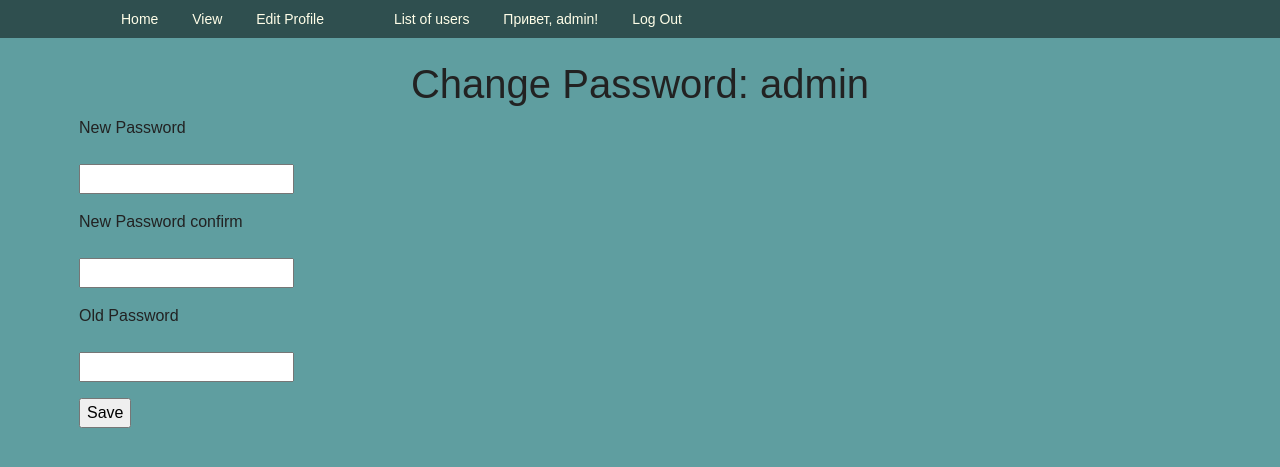
After one commit to emirnur/homework-49, a Django app: page /accounts/profile/1/change-password/ in a window 1280 px wide. The commit adds this page. Shown: the top 467 px of the page. Run offline with Django 3.2, Linux system fonts and the light colour scheme; a user stored in the database is signed in; data comes from the database, SQL or seed files in the repository; some libraries are stand-ins or nearby versions.

Commit message:
add function for enter to user account, list of user accounts

```diff
--- a/source/accounts/forms.py
+++ b/source/accounts/forms.py
@@ -34,3 +34,46 @@ class SignUpForm(forms.Form):
         if password_1 != password_2:
             raise ValidationError('Passwords do not match.', code='passwords_do_not_match')
         return self.cleaned_data
+
+
+class UserChangeForm(forms.ModelForm):
+    class Meta:
+        model = User
+        fields = ['first_name', 'last_name', 'email']
+
+
+class UserChangePasswordForm(forms.ModelForm):
+    password = forms.CharField(max_length=100, required=True, label='New Password',
+                               widget=forms.PasswordInput)
+    password_confirm = forms.CharField(max_length=100, required=True, label='New Password confirm',
+                                       widget=forms.PasswordInput)
+    old_password = forms.CharField(max_length=100, required=True, label='Old Password',
+                                   widget=forms.PasswordInput)
+
+    def clean_old_password(self):
+        old_password = self.cleaned_data.get('old_password')
+        user = self.instance
+        if not user.check_password(old_password):
+            raise ValidationError('Invalid password.', code='invalid_password')
+        return old_password
+
+    def clean(self):
+        super().clean()
+        password_1 = self.cleaned_data.get('password')
+        password_2 = self.cleaned_data.get('password_confirm')
+        print(password_1, password_2)
+        if password_1 != password_2:
+            raise ValidationError('Passwords do not match.', code='passwords_do_not_match')
+        print(self.cleaned_data)
+        return self.cleaned_data
+
+    def save(self, commit=True):
+        user = self.instance
+        user.set_password(self.cleaned_data.get('password'))
+        if commit:
+            user.save()
+        return user
+
+    class Meta:
+        model = User
+        fields = ['password', 'password_confirm', 'old_password']
--- /dev/null
+++ b/source/accounts/templates/user_change_password.html
@@ -0,0 +1,14 @@
+{% extends 'base.html' %}
+{% block title %}{{ user_obj.username }}{% endblock %}
+{% block menu %}
+    {% if user_obj == request.user %}
+        <li><a href="{% url 'accounts:user_detail' user_obj.pk %}">View</a></li>
+        <li><a href="{% url 'accounts:user_update' user_obj.pk %}">Edit Profile</a></li>
+    {% endif %}
+{% endblock %}
+{% block content %}
+    <h1>Change Password: {{ user_obj.username }}</h1>
+    <form action="{% url 'accounts:user_change_password' user_obj.pk %}" method="post">
+        {% include 'partial/form.html' with button_text="Save" %}
+    </form>
+{% endblock %}
--- a/source/accounts/urls.py
+++ b/source/accounts/urls.py
@@ -1,11 +1,16 @@
 from django.urls import path
-from accounts.views import login_view, logout_view, register_view, user_activate_view
+from accounts.views import login_view, logout_view, register_view, user_activate_view, UserDetailView, UserChangeView, \
+    UserChangePasswordView, ListUserView
 
 urlpatterns = [
     path('login/', login_view, name='login'),
     path('logout/', logout_view, name='logout'),
     path('register/', register_view, name='register'),
-    path('activate/<token>/', user_activate_view, name='user_activate')
+    path('activate/<token>/', user_activate_view, name='user_activate'),
+    path('profile/<pk>/', UserDetailView.as_view(), name='user_detail'),
+    path('profile/<pk>/edit/', UserChangeView.as_view(), name='user_update'),
+    path('profile/<pk>/change-password/', UserChangePasswordView.as_view(), name='user_change_password'),
+    path('users/list/', ListUserView.as_view(), name='user_list'),
 ]
 
 app_name = 'accounts'
--- a/source/accounts/views.py
+++ b/source/accounts/views.py
@@ -1,9 +1,12 @@
 from django.contrib.auth import authenticate, login, logout
+from django.contrib.auth.mixins import UserPassesTestMixin
 from django.contrib.auth.models import User
+from django.http import HttpResponseRedirect
 from django.shortcuts import render, redirect, get_object_or_404
 from django.urls import reverse
+from django.views.generic import DetailView, UpdateView, ListView
 
-from accounts.forms import SignUpForm
+from accounts.forms import SignUpForm, UserChangeForm, UserChangePasswordForm
 from accounts.models import Token
 from main.settings import HOST_NAME
 
@@ -70,3 +73,46 @@ def user_activate_view(request, token):
     user.save()
     login(request, user)
     return redirect('webapp:index')
+
+
+class UserDetailView(DetailView):
+    model = User
+    template_name = 'user_detail.html'
+    context_object_name = 'user_obj'
+
+
+class UserChangeView(UserPassesTestMixin, UpdateView):
+    model = User
+    template_name = 'user_update.html'
+    context_object_name = 'user_obj'
+    form_class = UserChangeForm
+
+    def test_func(self):
+        return self.get_object() == self.request.user
+
+    def get_success_url(self):
+        return reverse('accounts:user_detail', kwargs={'pk': self.object.pk})
+
+
+class UserChangePasswordView(UserPassesTestMixin, UpdateView):
+    model = User
+    template_name = 'user_change_password.html'
+    form_class = UserChangePasswordForm
+    context_object_name = 'user_obj'
+
+    def test_func(self):
+        return self.get_object() == self.request.user
+
+    # def form_valid(self, form):
+    #     user = form.save()
+    #     login(self.request, user)
+    #     return HttpResponseRedirect(self.get_success_url())
+
+    def get_success_url(self):
+        return reverse('accounts:login')
+
+
+class ListUserView(ListView):
+    template_name = 'user_list.html'
+    context_object_name = 'user_objs'
+    model = User
--- a/source/webapp/static/css/style.css
+++ b/source/webapp/static/css/style.css
@@ -1,16 +1,16 @@
-form label {
-    width: 80px;
-    display: inline-block;
+body {
+    background: cadetblue;
+    color: #222222;
+    font-family: Arial, sans-serif;
+    margin-top: 60px;
 }
 
-body{
-    background-color: cadetblue;
-    margin-top: 60px;
-    overflow-wrap: break-word;
+h1 {
+    text-align: center;
 }
 
 .container {
-    max-width: 800px;
+    max-width: 1200px;
     width: 90%;
     margin: 0 auto;
 }
@@ -25,7 +25,6 @@ body{
     font-size: 0;
     box-sizing: border-box;
     padding: 7px 30px;
-    z-index: 9999;
 }
 
 .menu {
@@ -33,7 +32,7 @@ body{
     line-height: 1;
     padding: 0;
     margin: 0;
-    display: inline-block;
+    display: block;
     color: #fffee8;
 }
 
@@ -41,21 +40,29 @@ body{
     display: inline-block;
 }
 
-.menu a {
+.menu a, .menu-text {
     display: inline-block;
     text-decoration: none;
     color: inherit;
     padding: 5px 15px;
 }
 
-h1 {
-    text-align: center;
+.menu a:hover {
+    color: #ffc122;
+    text-decoration: underline;
+}
+
+.menu-right {
+    float: right;
+}
+
+.pre {
+    white-space: pre-wrap;
 }
 
 .text-center {
     text-align: center;
 }
-
 
 .form-error {
     color: red;
@@ -66,22 +73,6 @@ h1 {
 .field-error {
     border: solid 1px red;
     box-shadow: red 0 0 3px;
-}
-
-.form-required {
-    color: red;
-    font-weight: bold;
-}
-
-.form-control {
-    padding: 5px;
-    font-size: 16px;
-    border-radius: 5px;
-    display: block;
-    width: 100%;
-    border: solid 1px lightgray;
-    box-sizing: border-box;
-    background: white;
 }
 
 .pagination {
--- a/source/webapp/templates/base.html
+++ b/source/webapp/templates/base.html
@@ -16,14 +16,19 @@
         <div class="container">
             <ul class="menu">
                 <li><a href="{% url 'webapp:index' %}">Home</a></li>
-                {% if request.user.is_authenticated %}
-                    <li>Привет, {{ user }}!</li>
-                    <li><a href="{% url 'accounts:logout' %}">Log Out</a></li>
-                {% else %}
-                    <li><a href="{% url 'accounts:login' %}">Log In</a></li>
-                    <li><a href="{% url 'accounts:register' %}">Sign Up</a></li>
-                {% endif %}
                 {% block menu %}{% endblock %}
+                <li class="menu-right">
+                    <ul>
+                        <li><a href="{% url 'accounts:user_list' %}">List of users</a></li>
+                        {% if request.user.is_authenticated %}
+                            <li><a href="{% url 'accounts:user_detail' request.user.pk %}">Привет, {{ request.user }}!</a></li>
+                            <li><a href="{% url 'accounts:logout' %}">Log Out</a></li>
+                        {% else %}
+                            <li><a href="{% url 'accounts:login' %}">Log In</a></li>
+                            <li><a href="{% url 'accounts:register' %}">Sign Up</a></li>
+                        {% endif %}
+                    </ul>
+                </li>
             </ul>
         </div>
     </nav>
--- a/source/webapp/templates/partial/form.html
+++ b/source/webapp/templates/partial/form.html
@@ -1,6 +1,6 @@
 {% csrf_token %}
 
-{% for error in form.not_field_errors %}
+{% for error in form.non_field_errors %}
     <p class="form-error">{{ error }}</p>
 {% endfor %}
 
```
Also changed, not shown: source/accounts/templates/user_detail.html (added, +14 -0 lines), source/accounts/templates/user_list.html (added, +13 -0 lines), source/accounts/templates/user_update.html (added, +14 -0 lines).
